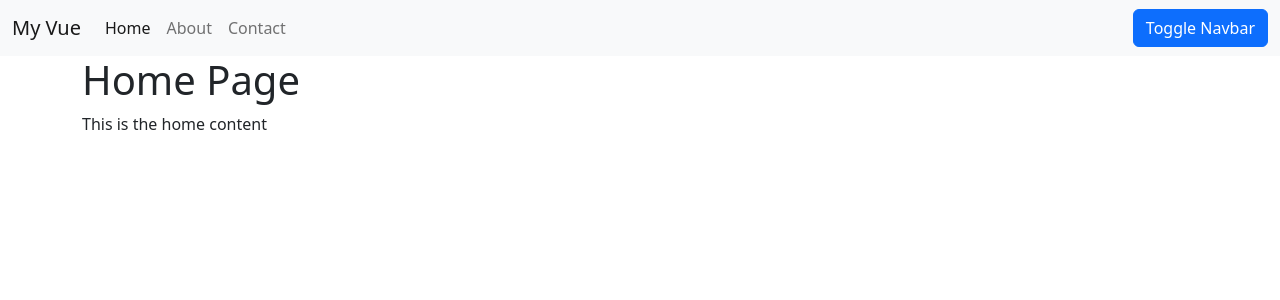
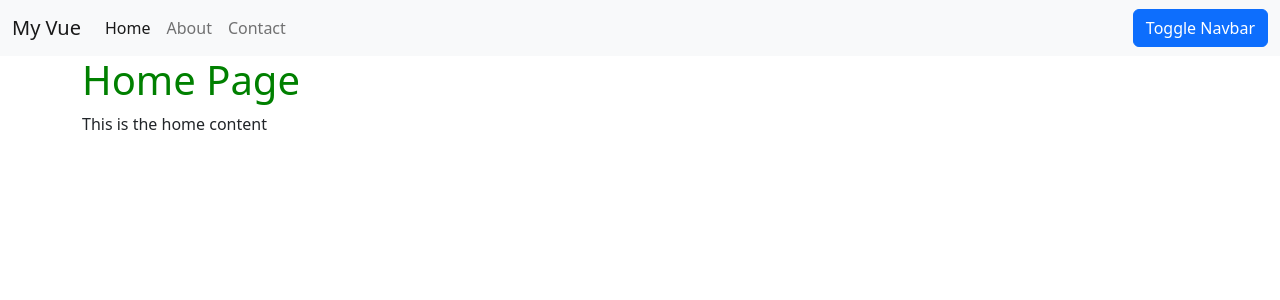
Before and after one commit to Leonardo-Robot-PostRock/vue-spa, a Vue app: page / in a window 1280 px wide. Shown: the top 300 px of the page. Built offline with nearby package versions, Linux system fonts and the light colour scheme.

Commit message:
estilos unicos con scoped

```diff
--- a/src/components/PageViewer.vue
+++ b/src/components/PageViewer.vue
@@ -1,6 +1,6 @@
 <template>
     <div id="content" class="container">
-        <h1>{{ page.pageTitle }}</h1>
+        <h1 class="emphasize">{{ page.pageTitle }}</h1>
         <p>{{ page.content }}</p>
     </div>
 </template>
@@ -10,3 +10,9 @@ export default {
     props: ['page'],
 }
 </script>
+
+<style scoped>
+    .emphasize {
+        color: green;
+    }
+</style>
```
